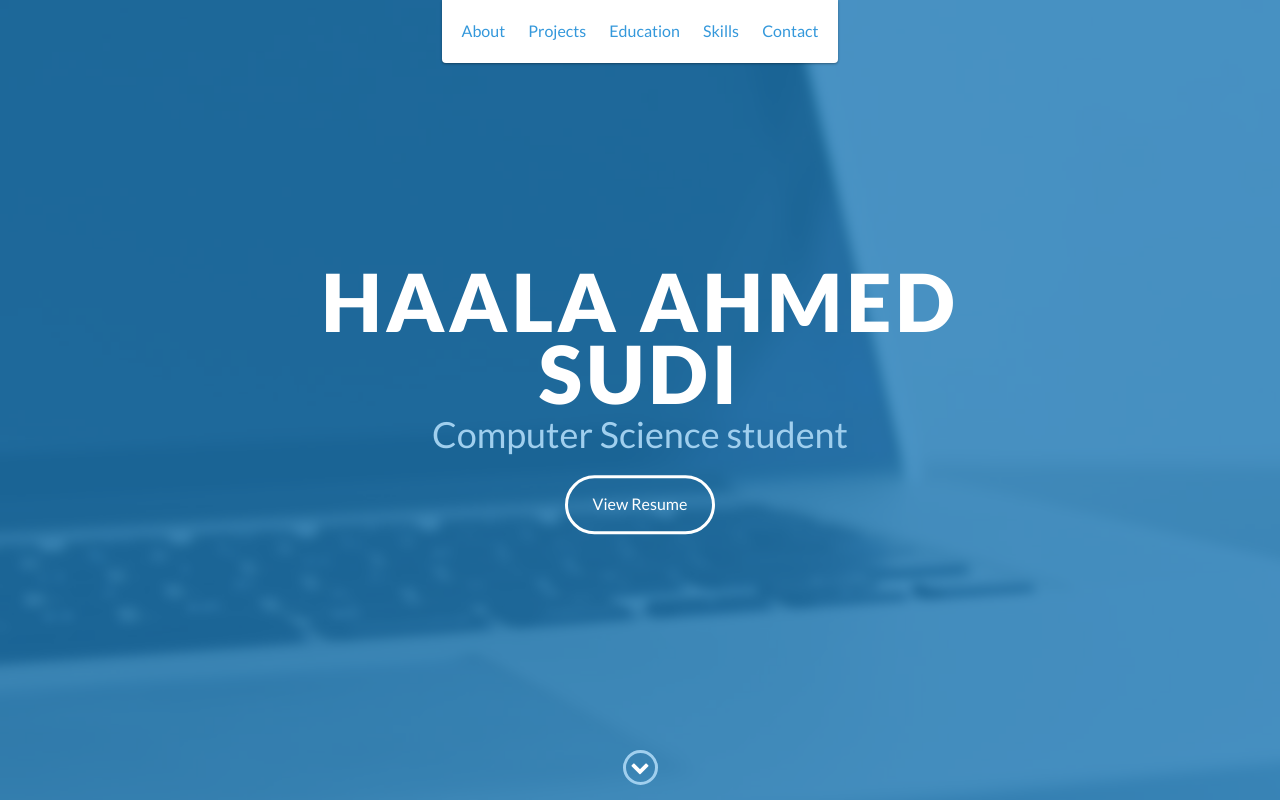
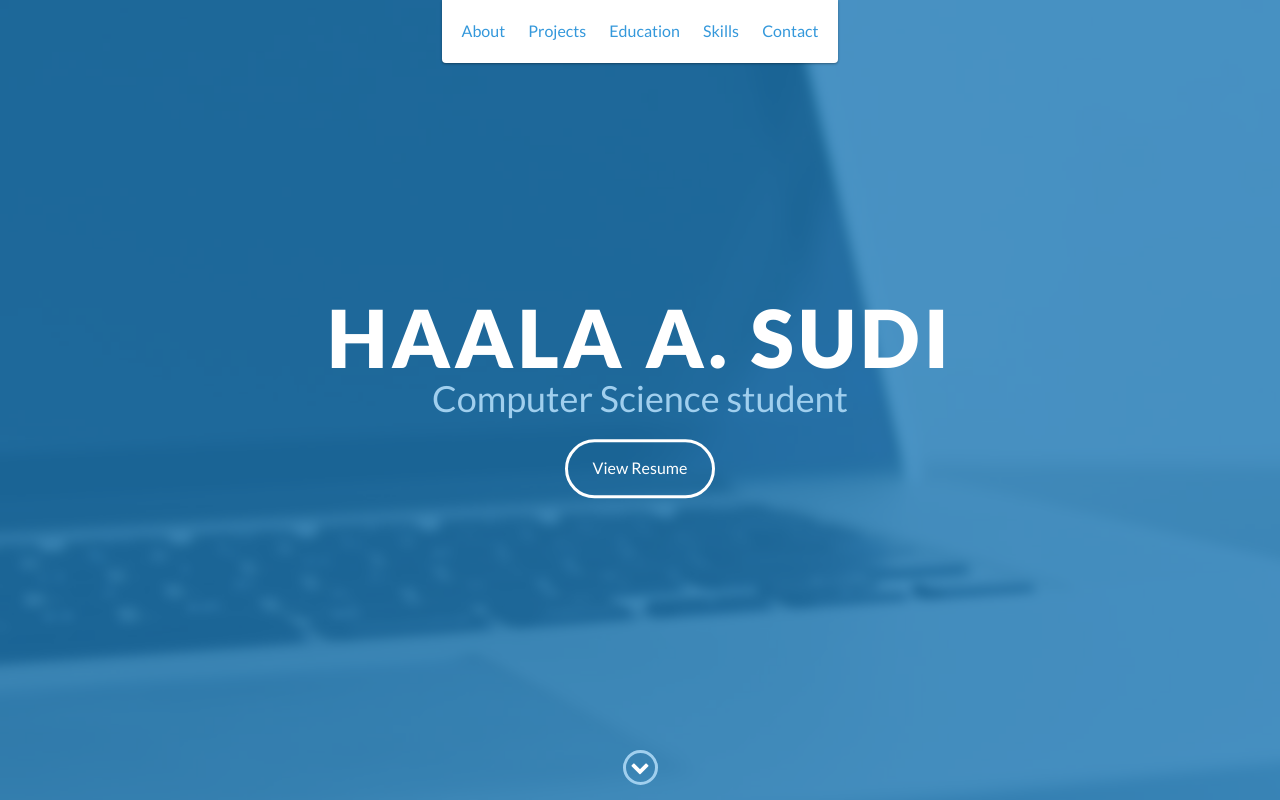
Before and after one commit to HaalaSudi/HaalaSudi.github.io, a plain HTML site: page index.html in a window 1280 px wide. Shown: the top 800 px of the page. Drawn offline with nearby package versions, Linux system fonts and the light colour scheme.

Commit message:
Update index.html

```diff
--- a/index.html
+++ b/index.html
@@ -45,7 +45,7 @@
 
     <div id="lead">
         <div id="lead-content">
-            <h1>Haala Ahmed Sudi</h1>
+            <h1>Haala A. Sudi</h1>
             <h2>Computer Science student</h2>
             <a href="https://github.com/HaalaSudi/Resume/blob/master/HaalaSudi_Resume.pdf" class="btn-rounded-white">View Resume</a>
         </div>
```
